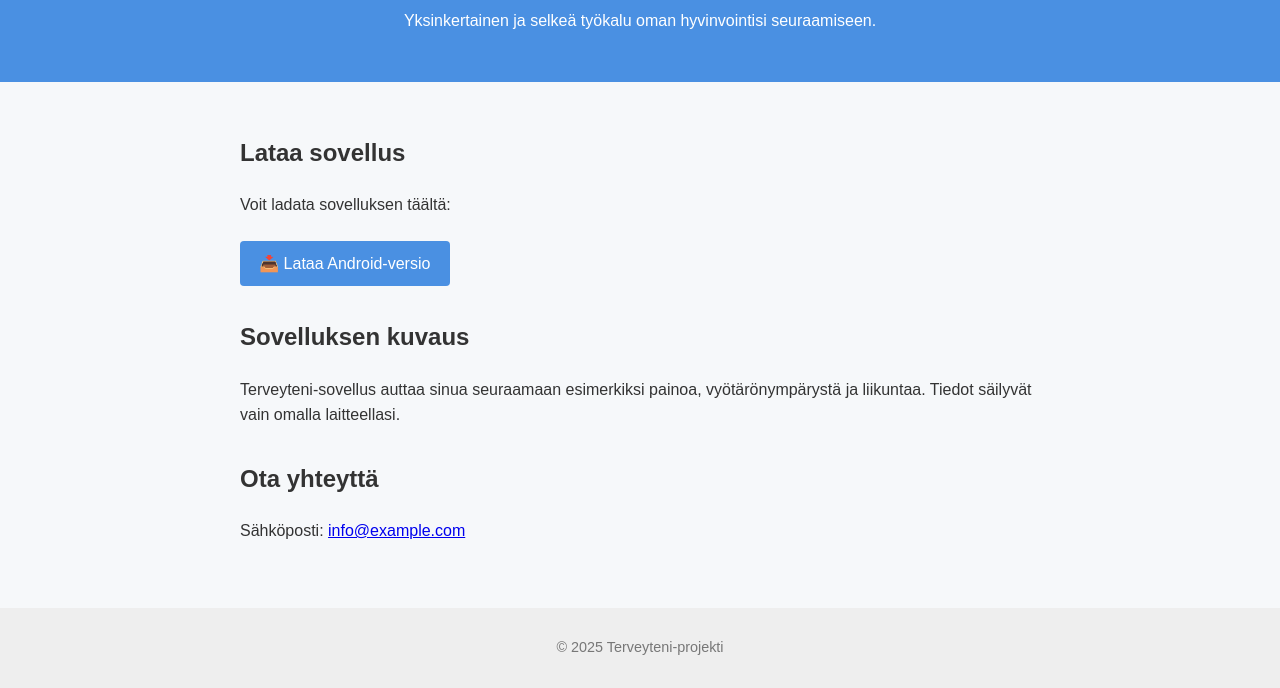
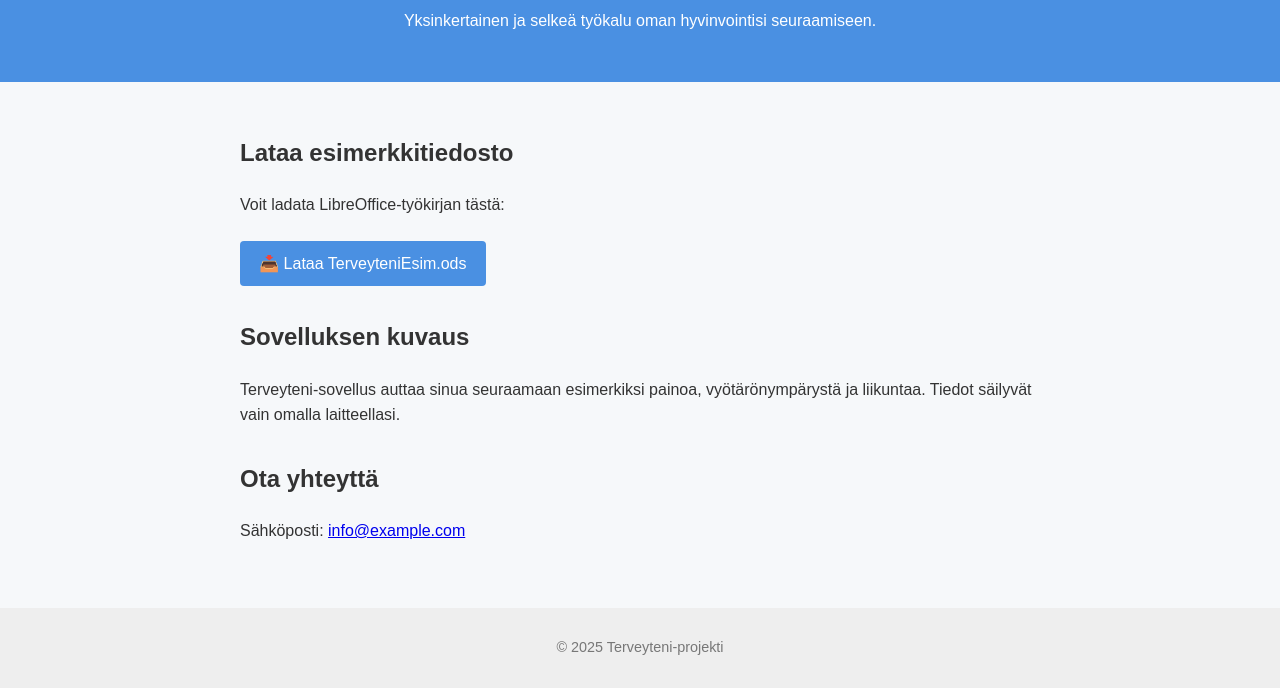
Before and after one commit to a-planman/Terveyteni, a plain HTML site: page index.html in a window 1280 px wide. Shown: the part 118-806 px from the top of the page. Drawn offline with Linux system fonts and the light colour scheme.

Commit message:
Add files via upload

```diff
--- a/index.html
+++ b/index.html
@@ -15,9 +15,9 @@
 
   <main>
     <section>
-      <h2>Lataa sovellus</h2>
-      <p>Voit ladata sovelluksen täältä:</p>
-      <a href="terveyteni.apk" download class="button">📥 Lataa Android-versio</a>
+      <h2>Lataa esimerkkitiedosto</h2>
+      <p>Voit ladata LibreOffice-työkirjan tästä:</p>
+      <a href="TerveyteniEsim.ods" download class="button">📥 Lataa TerveyteniEsim.ods</a>
     </section>
 
     <section>
```
